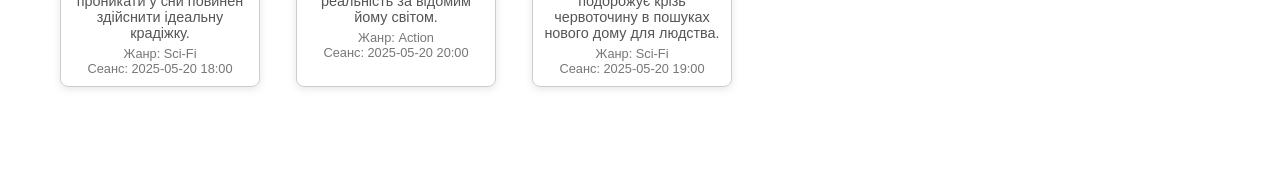
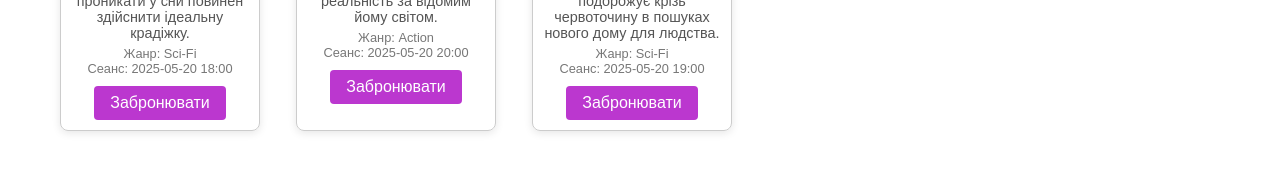
Before and after one commit to Vika8814/WEB-8, a React (Create React App) app: page / in a window 1280 px wide. Shown: the part 518-688 px from the top of the page. Built offline with nearby package versions, Linux system fonts and the light colour scheme.

Commit message:
Лабораторна 9: Оновила картки фільму з кнопкою та посиланням на бронювання

```diff
--- a/src/components/MovieCard.jsx
+++ b/src/components/MovieCard.jsx
@@ -1,5 +1,6 @@
 // src/components/MovieCard.jsx
 import React from 'react';
+import { Link } from 'react-router-dom';
 import styles from '../styles/MovieCard.module.css';
 
 const MovieCard = ({ movie }) => {
@@ -11,6 +12,9 @@ const MovieCard = ({ movie }) => {
         <p className={styles.description}>{movie.description}</p>
         <p className={styles.genre}>Жанр: {movie.genre}</p>
         <p className={styles.showtime}>Сеанс: {movie.showtime}</p>
+        <Link to={`/booking/${movie.id}`} className={styles.bookButton}>
+          Забронювати
+        </Link>
       </div>
     </div>
   );
--- a/src/styles/MovieCard.module.css
+++ b/src/styles/MovieCard.module.css
@@ -41,6 +41,21 @@
     color: #777;
   }
 
+  .bookButton {
+    display: inline-block;
+    margin-top: 10px;
+    padding: 8px 16px;
+    background-color: #bb37cf;
+    color: white;
+    text-decoration: none;
+    border-radius: 4px;
+    text-align: center;
+  }
+
+  .bookButton:hover {
+    background-color: #9b00b3;
+  }
+
   @media (max-width: 600px) {
     .card {
       width: 100%;
```
